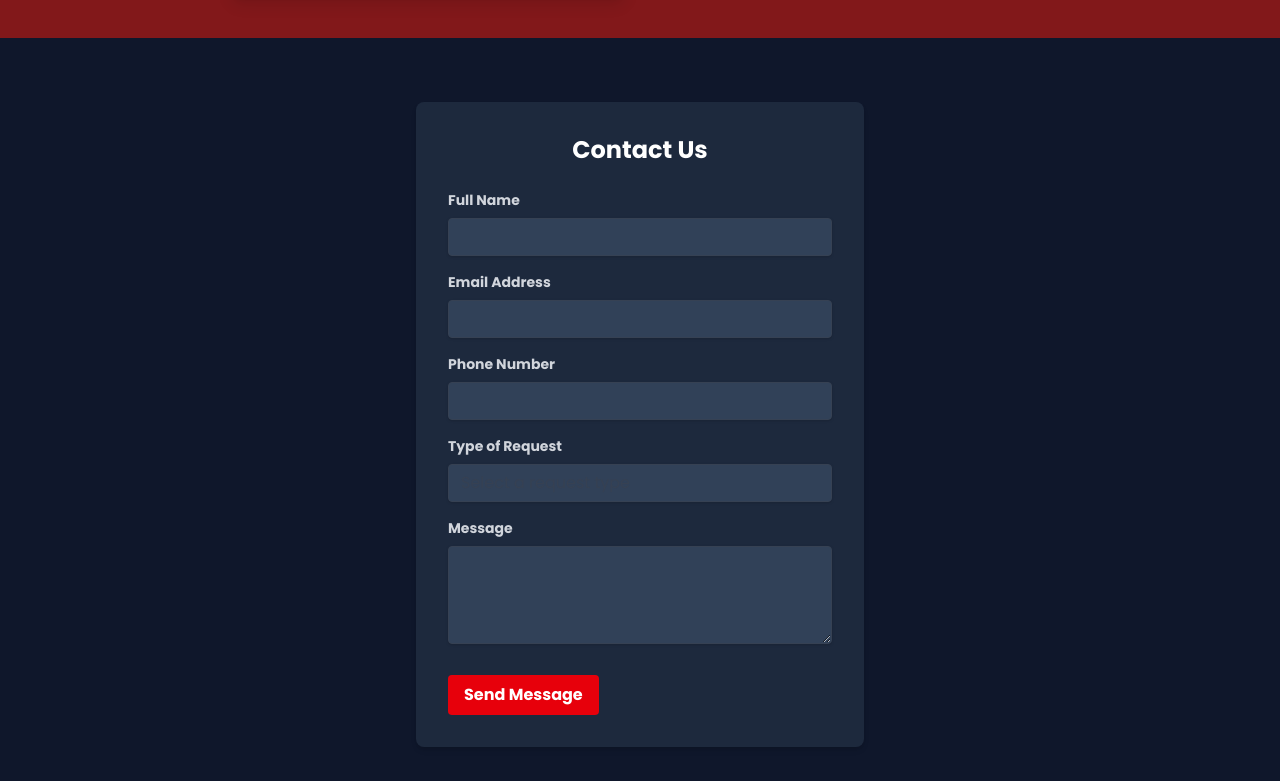
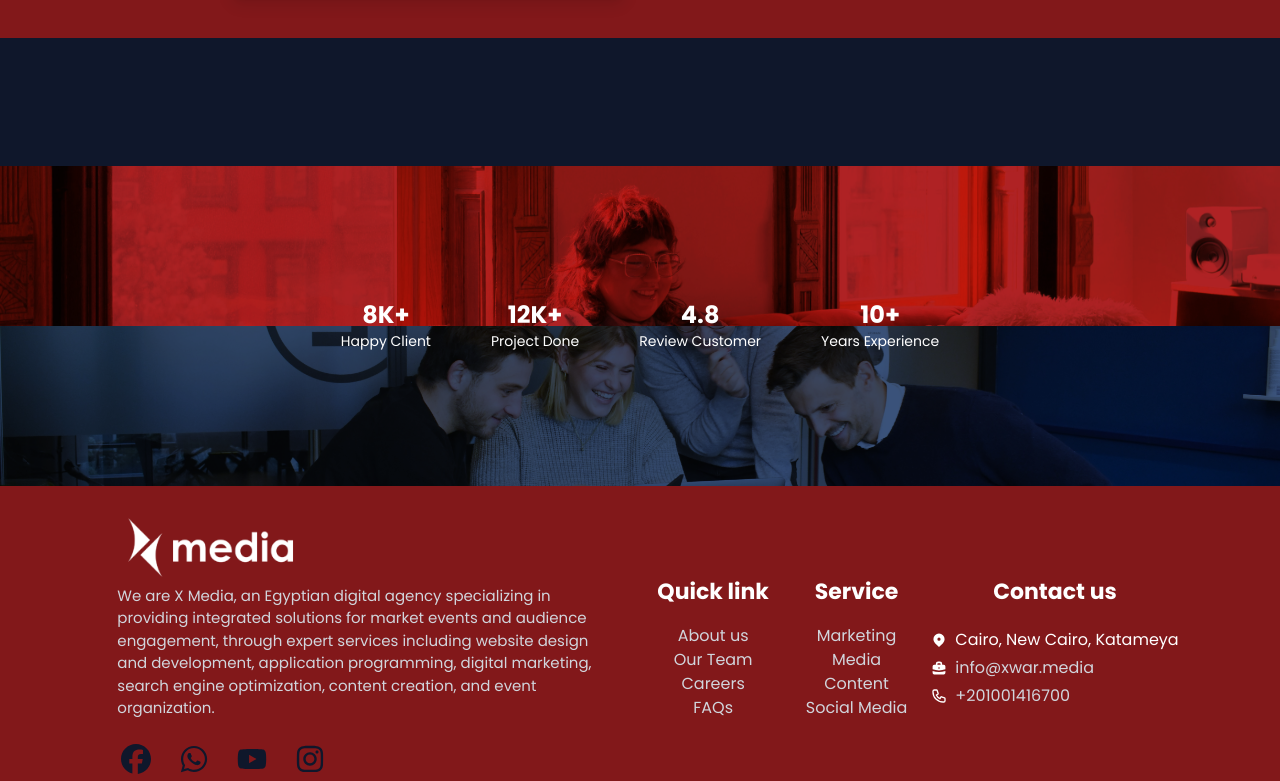
Before and after one commit to EngMomenNasr/Xmedia-web, a React (Vite) app in the folder client/: page / in a window 1280 px wide. Shown: the part 3859-4640 px from the top of the page. Built offline with nearby package versions, Linux system fonts and the light colour scheme.

Commit message:
fix request error

```diff
--- a/client/src/components/ContantUs.jsx
+++ b/client/src/components/ContantUs.jsx
@@ -78,7 +78,7 @@ export default function ContactUs() {
         isError: true,
       });
     } finally {
-      setIsSubmitting(false); // إعادة تمكين الزر بعد انتهاء العملية (سواء نجحت أو فشلت)
+      setIsSubmitting(false); // إعادة تمكين الزر بعد انتهاء العملية
     }
   };
 
@@ -106,42 +106,6 @@ export default function ContactUs() {
           </div>
         </div>
       )}
-      <form onSubmit={handleSubmit} className="max-w-md mx-auto bg-slate-800 shadow-md rounded-lg p-8">
-        <h2 className="text-white text-2xl font-bold mb-6 text-center">Contact Us</h2>
-        <div className="mb-4">
-          <label htmlFor="fullName" className="block text-gray-300 text-sm font-bold mb-2">Full Name</label>
-          <input type="text" id="fullName" name="fullName" value={formData.fullName} onChange={handleChange} className="shadow appearance-none border rounded w-full py-2 px-3 text-gray-700 leading-tight focus:outline-none focus:shadow-outline bg-slate-700" />
-        </div>
-        <div className="mb-4">
-          <label htmlFor="email" className="block text-gray-300 text-sm font-bold mb-2">Email Address</label>
-          <input type="email" id="email" name="email" value={formData.email} onChange={handleChange} className="shadow appearance-none border rounded w-full py-2 px-3 text-gray-700 leading-tight focus:outline-none focus:shadow-outline bg-slate-700" />
-        </div>
-        <div className="mb-4">
-          <label htmlFor="phone" className="block text-gray-300 text-sm font-bold mb-2">Phone Number</label>
-          <input type="tel" id="phone" name="phone" value={formData.phone} onChange={handleChange} className="shadow appearance-none border rounded w-full py-2 px-3 text-gray-700 leading-tight focus:outline-none focus:shadow-outline bg-slate-700" />
-        </div>
-        <div className="mb-4">
-          <label htmlFor="requestType" className="block text-gray-300 text-sm font-bold mb-2">Type of Request</label>
-          <select id="requestType" name="requestType" value={formData.requestType} onChange={handleChange} className="shadow appearance-none border rounded w-full py-2 px-3 text-gray-700 leading-tight focus:outline-none focus:shadow-outline bg-slate-700">
-            <option value="">Select a request type</option>
-            <option value="General Inquiry">General Inquiry</option>
-            <option value="Technical Support">Technical Support</option>
-            <option value="Sales Question">Sales Question</option>
-            <option value="Other">Other</option>
-          </select>
-        </div>
-        <div className="mb-6">
-          <label htmlFor="message" className="block text-gray-300 text-sm font-bold mb-2">Message</label>
-          <textarea id="message" name="message" value={formData.message} onChange={handleChange} rows="4" className="shadow appearance-none border rounded w-full py-2 px-3 text-gray-700 leading-tight focus:outline-none focus:shadow-outline bg-slate-700"></textarea>
-        </div>
-        <button
-          type="submit"
-          className={`bg-red-600 hover:bg-red-700 text-white font-bold py-2 px-4 rounded focus:outline-none focus:shadow-outline ${isSubmitting ? 'opacity-50 cursor-not-allowed' : ''}`}
-          disabled={isSubmitting}
-        >
-          {isSubmitting ? 'Sending...' : 'Send Message'}
-        </button>
-      </form>
     </section>
   );
 }
```
